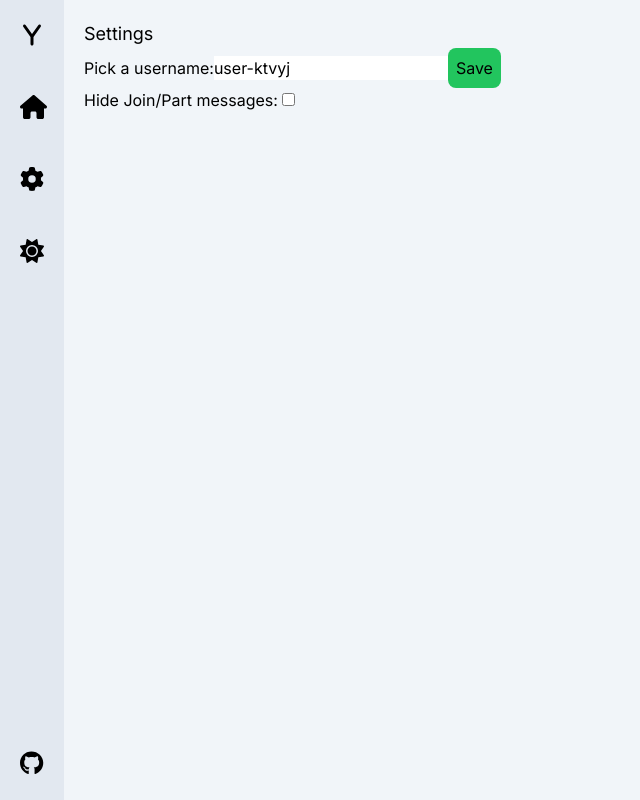
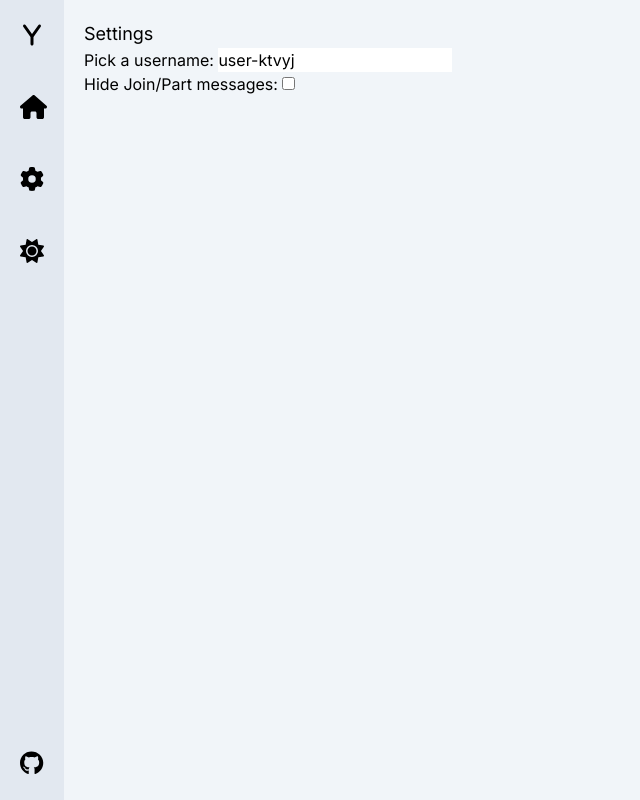
Before and after one commit to MatthewLavine/yet-another-chat-app, a Next.js app: page /settings in a window 1280 px wide. Shown: the whole page, without its empty margins (0-640 px from the left). Built offline with nearby package versions, Linux system fonts and the light colour scheme.

Commit message:
Submitless settings

```diff
--- a/app/settings/settings.tsx
+++ b/app/settings/settings.tsx
@@ -1,6 +1,7 @@
 "use client";
 
 import { useState } from "react";
+import { useDebouncedCallback } from "use-debounce";
 import {
   InitOrFetchJoinPartPreference,
   InitOrFetchUsername,
@@ -21,39 +22,37 @@ export default function Settings() {
     saveJoinPartPreference(event.target.checked);
   };
 
-  function handleSubmit(event: React.FormEvent<HTMLFormElement>) {
-    event.preventDefault();
-
-    if (!username) {
-      console.log("Username cannot be empty");
-      return;
-    }
-
-    console.log("new username", username);
-
-    saveUsername(username);
-  }
+  const handleUsernameChangeDebounced = useDebouncedCallback(
+    (event: React.ChangeEvent<HTMLInputElement>) => {
+      const newUsername = event.target.value;
+      console.log("new username", newUsername);
+      if (!newUsername) {
+        console.log("Username cannot be empty");
+        return;
+      }
+      setUsername(newUsername);
+      saveUsername(newUsername);
+    },
+    500,
+  );
 
   return (
     <>
       <div className="h-full bg-slate-100 p-5 dark:bg-slate-700 dark:text-white">
         <p className="text-lg">Settings</p>
-        <form onSubmit={handleSubmit}>
+        <form onSubmit={(e) => e.preventDefault()}>
           <label>
-            Pick a username:
+            Pick a username:&nbsp;
             <input
               type="text"
               name="username"
               placeholder="Username"
               defaultValue={username}
-              onChange={(e) => setUsername(e.target.value)}
+              onChange={handleUsernameChangeDebounced}
             />
           </label>
-          <button type="submit" className="rounded-lg bg-green-500 p-2">
-            Save
-          </button>
         </form>
-        <form>
+        <form onSubmit={(e) => e.preventDefault()}>
           <label>
             Hide Join/Part messages:&nbsp;
             <input
```
